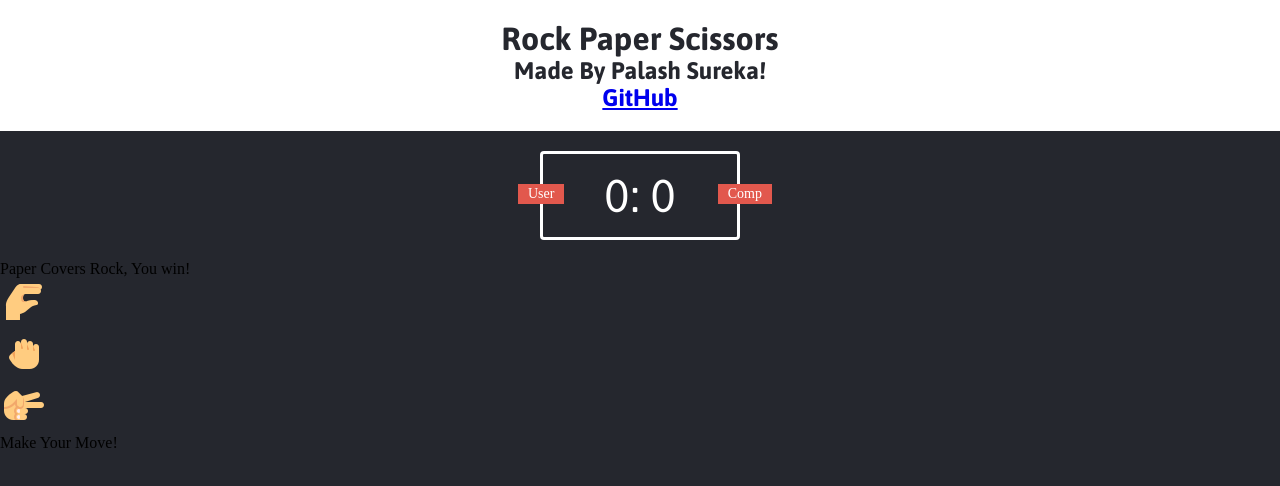
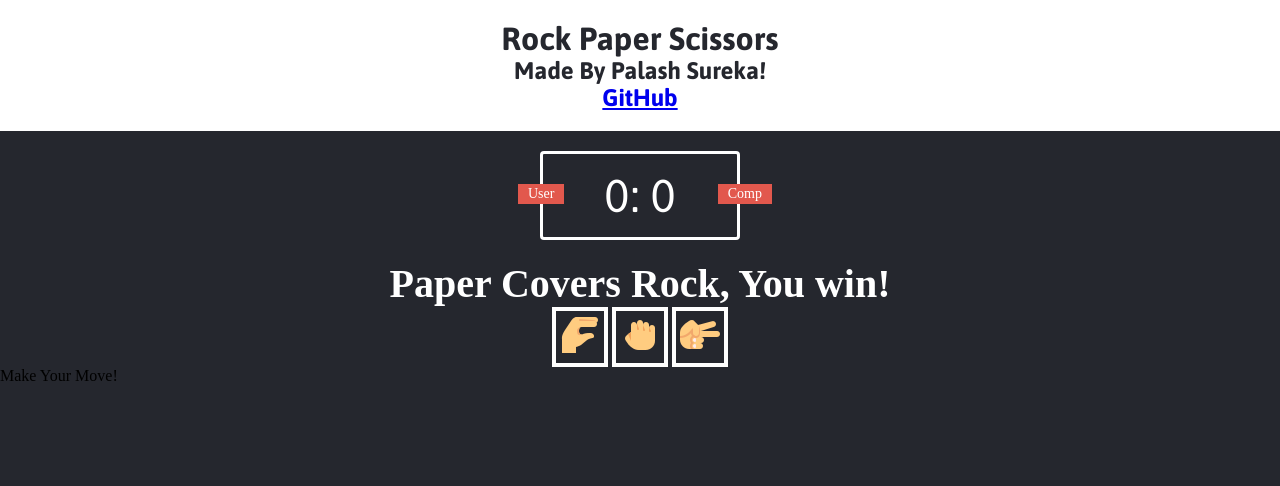
Before and after one commit to fast-and-curious-1910/RockPaperScissors, a plain HTML site: page index.html in a window 1280 px wide. Drawn offline with Linux system fonts and the light colour scheme.

Commit message:
Aahhhhhh GIT ERRRROORSS!

```diff
--- a/styles.css
+++ b/styles.css
@@ -58,3 +58,23 @@ header > h2{
     top: 30px;
     right: -35px;
 }
+
+.result {
+    font-size: 40px;
+    color: white;
+}
+
+.result > p {
+    text-align: center;
+    font-weight: bold;
+    font-family: Asap sans-serif;
+}
+
+.choices{
+    text-align: center;
+}
+
+.choice{
+    display: inline-block;
+    border: 4px solid white;
+}
```
